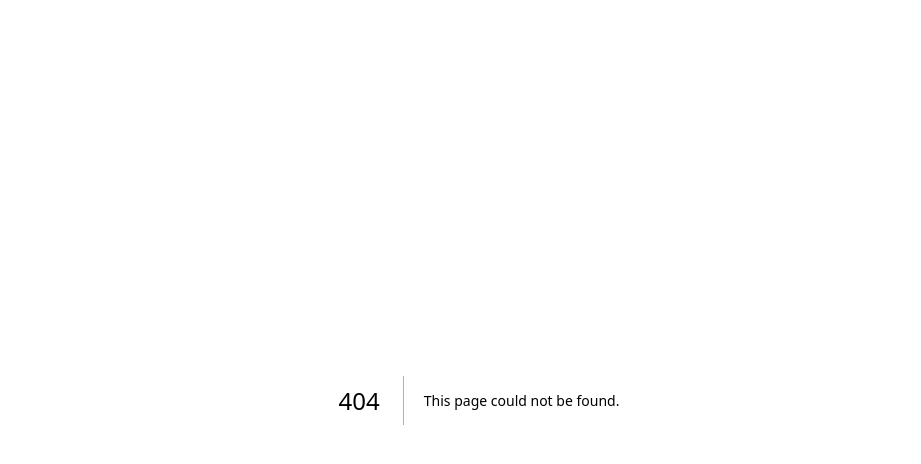
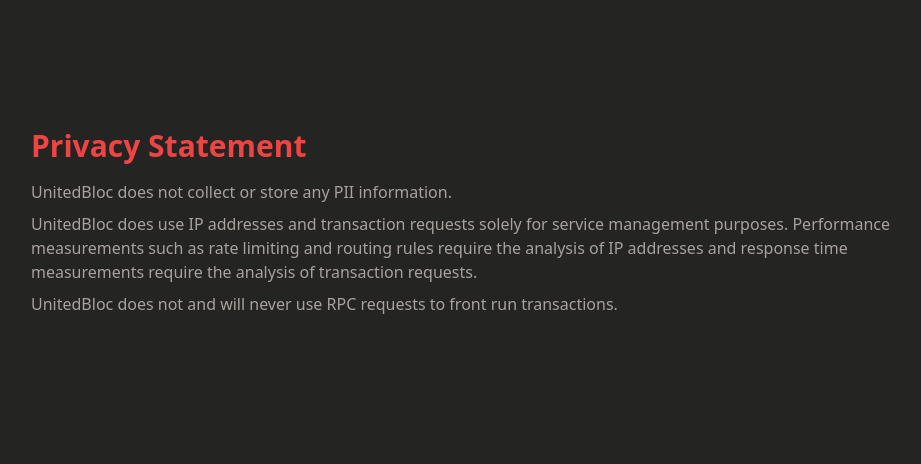
Before and after one commit to polkadotters/united-bloc-web, a Next.js app: page /privacy-statement in a window 1280 px wide. Before the commit this address had no page. Shown: the top 464 px of the page, without its empty margins (161-1082 px from the left). Built offline with nearby package versions, Linux system fonts and the light colour scheme.

Commit message:
Added privacy statement

```diff
--- a/pages/index.tsx
+++ b/pages/index.tsx
@@ -10,6 +10,11 @@
     name: "TrueStaking",
     location: "USA",
     website: "truestaking.com"
+  },
+  {
+    name: "CertHum",
+    location: "USA",
+    website: "certhum.com"
   },
   {
     name: "Blockshard",
@@ -68,7 +73,7 @@
       {doneLoading && (
         <>
           <Layout>
-            <div className="pr-[7%] pl-[7%] md:pr-[15%] md:pl-[15%] pt-[10%]">
+            <div className="pr-[7%] pl-[7%] md:pr-[15%] md:pl-[15%] pt-[7%]">
               <div className="max-w-[1000px] rounded-md shadow-md bg-secondary-bg p-5">
                 <div className="text-4xl font-bold text-red-500">United Bloc</div>
                 <div className="text-stone-400 mt-2">
@@ -80,6 +85,9 @@
                 <div className="text-stone-400 mt-2">
                   <div>As individuals, UnitedBloc members bring community value with informational websites, database snapshots, utilities, security recommendations, and monitoring tools. Additionally, members are active participants in community forums and governance.</div>
                   <div className="mt-2">As a group, UnitedBloc can bring even more value and our first community offering is free public RPC. Using eight bare metal geographically distributed servers, UnitedBloc RPC is globally service balanced via geoDNS, regionally load balanced via OpenResty, and serves moonbase, moonriver and moonbeam chains.  See <Link href="https://medium.com/unitedbloc/unitedbloc-rpc-c84972f69457" target="_blank">https://medium.com/unitedbloc/unitedbloc-rpc-c84972f69457</Link></div>
+                  <div className="mt-2">
+                    <Link href="/privacy-statement" target="_blank" className="underline">Our Privacy Statement</Link>
+                  </div>
                 </div>
               </div>
               <div className="max-w-[1000px] rounded-md shadow-md bg-secondary-bg p-5 mt-[5%]">
--- /dev/null
+++ b/pages/privacy-statement.tsx
@@ -0,0 +1,14 @@
+import Layout from "components/Layout/Layout"
+
+export default function PrivacyStatment() {
+  return (
+    <Layout>
+      <div className="pr-[7%] pl-[7%] md:pr-[15%] md:pl-[15%] pt-[10%]">
+        <div className="text-3xl font-bold text-red-500">Privacy Statement</div>
+        <div className="mt-4 text-stone-400">UnitedBloc does not collect or store any PII information.</div>
+        <div className="mt-2 text-stone-400">UnitedBloc does use IP addresses and transaction requests solely for service management purposes. Performance measurements such as rate limiting and routing rules require the analysis of IP addresses and response time measurements require the analysis of transaction requests.</div>
+        <div className="mt-2 text-stone-400">UnitedBloc does not and will never use RPC requests to front run transactions.</div>
+      </div>
+    </Layout>
+  )
+}
```
